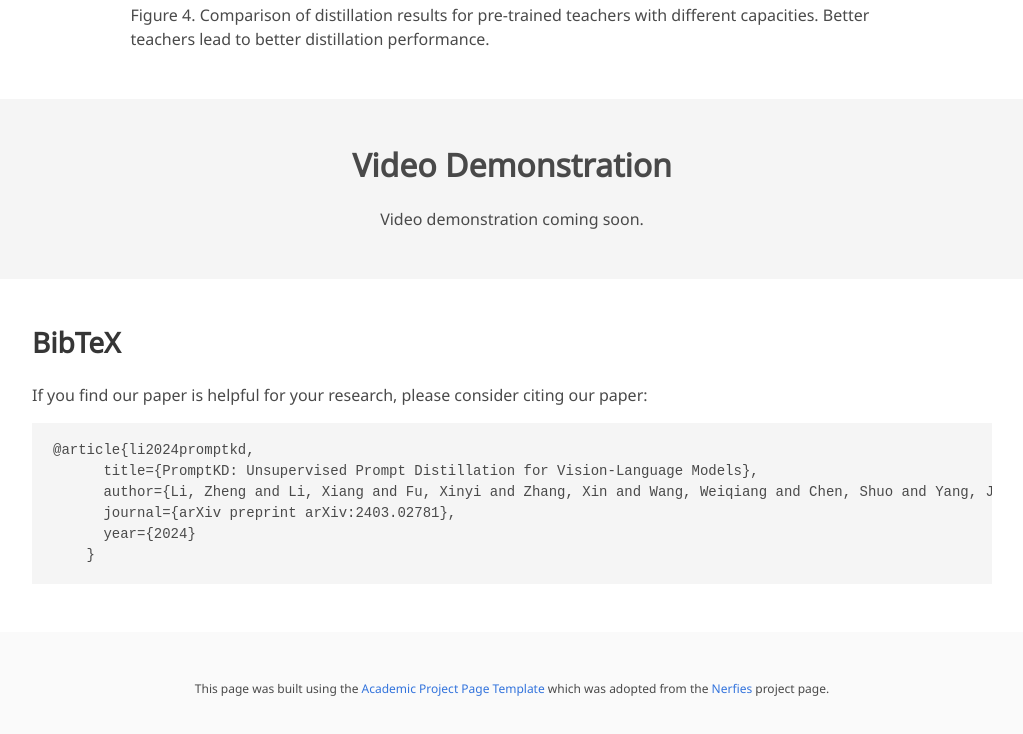
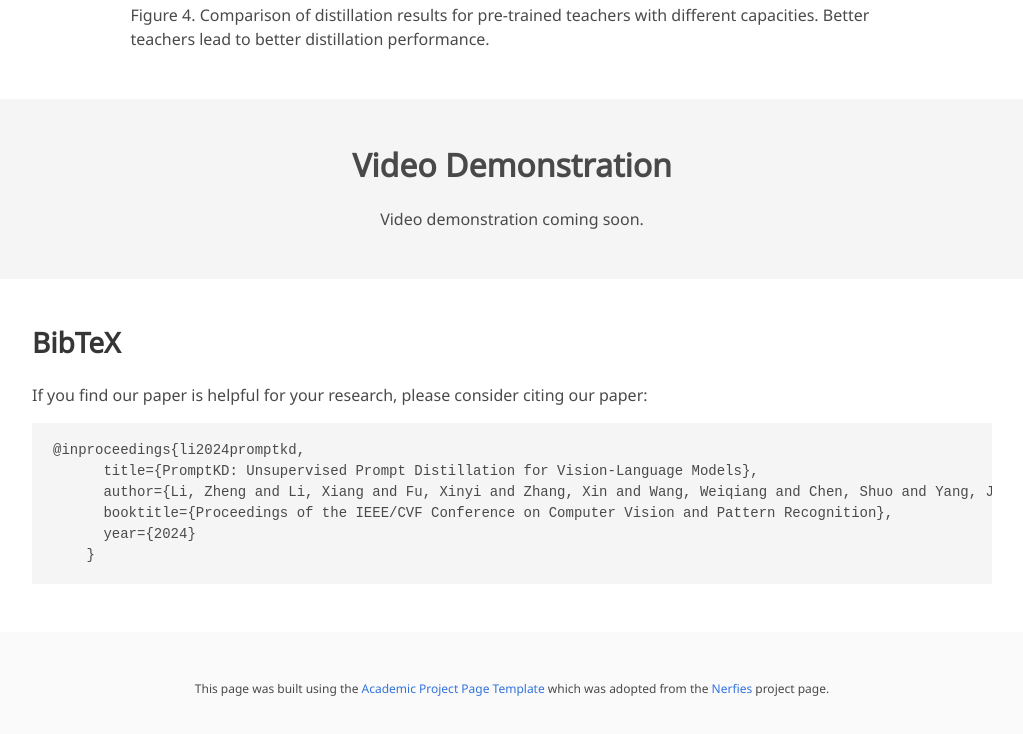
Before and after one commit to zhengli97/PromptKD, a plain HTML site: page index.html in a window 1280 px wide. Shown: the part 9381-10115 px from the top of the page, without its empty margins (128-1151 px from the left). Drawn offline with nearby package versions, Linux system fonts and the light colour scheme; some icons are missing; a web font is replaced by a local one.

Commit message:
update info

```diff
--- a/index.html
+++ b/index.html
@@ -359,10 +359,10 @@
     <p>
       If you find our paper is helpful for your research, please consider citing our paper:
     </p>
-    <pre><code>@article{li2024promptkd,
+    <pre><code>@inproceedings{li2024promptkd,
       title={PromptKD: Unsupervised Prompt Distillation for Vision-Language Models},
       author={Li, Zheng and Li, Xiang and Fu, Xinyi and Zhang, Xin and Wang, Weiqiang and Chen, Shuo and Yang, Jian},
-      journal={arXiv preprint arXiv:2403.02781},
+      booktitle={Proceedings of the IEEE/CVF Conference on Computer Vision and Pattern Recognition},
       year={2024}
     }</code></pre>
   </div>
```
